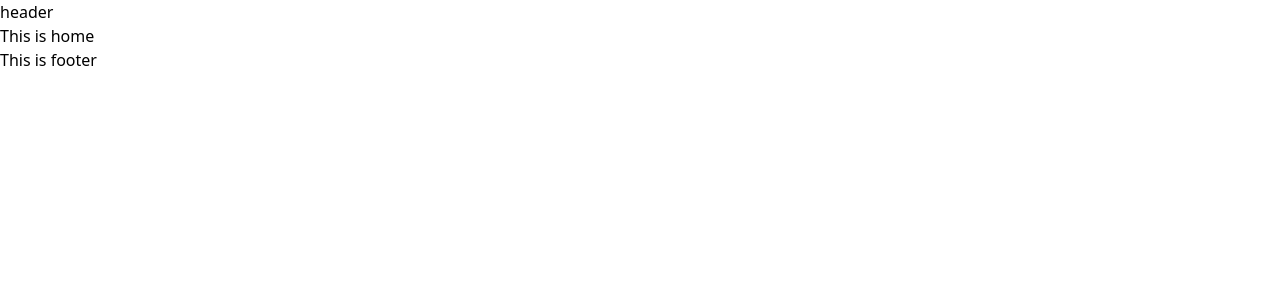
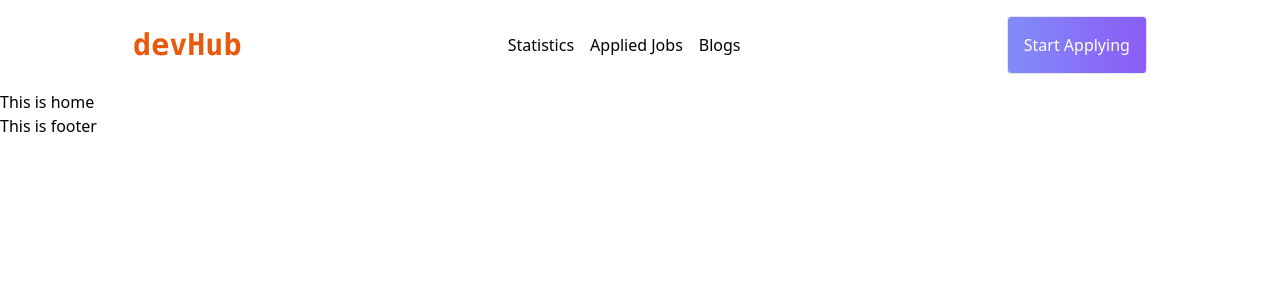
Before and after one commit to devMorshed/devHub, a React (Vite) app: page / in a window 1280 px wide. Shown: the top 300 px of the page. Built offline with nearby package versions, Linux system fonts and the light colour scheme.

Commit message:
header section

```diff
--- /dev/null
+++ b/src/components/Button.jsx
@@ -0,0 +1,12 @@
+import React from "react";
+
+const Button = ({ text }) => {
+	return (
+		<button
+			className="border p-4 text-white rounded bg-gradient-to-r font-medium hover:bg-gradient-to-l from-indigo-400 to-violet-500">
+			{text}
+		</button>
+	);
+};
+
+export default Button;
--- a/src/components/Header.jsx
+++ b/src/components/Header.jsx
@@ -1,10 +1,30 @@
 import React from 'react';
+import { Link, NavLink } from 'react-router-dom';
+import Button from './Button';
 
 const Header = () => {
   return (
-    <div>
-      <p>header</p>
-    </div>
+		<div className="container my-4 mx-auto flex justify-around items-center">
+			<div className="brand">
+				<Link
+					to="/"
+					className="font-mono text-3xl font-semibold text-orange-600">
+					devHub
+				</Link>
+			</div>
+			<div className="flex gap-4">
+				<NavLink className="hover:text-orange-600" to="/statistics">
+					Statistics
+				</NavLink>
+				<NavLink className="hover:text-orange-600" to="/applied">
+					Applied Jobs
+				</NavLink>
+				<NavLink className="hover:text-orange-600" to="/blogs">
+					Blogs
+				</NavLink>
+			</div>
+			<Button text="Start Applying" />
+		</div>
   );
 };
 
```
